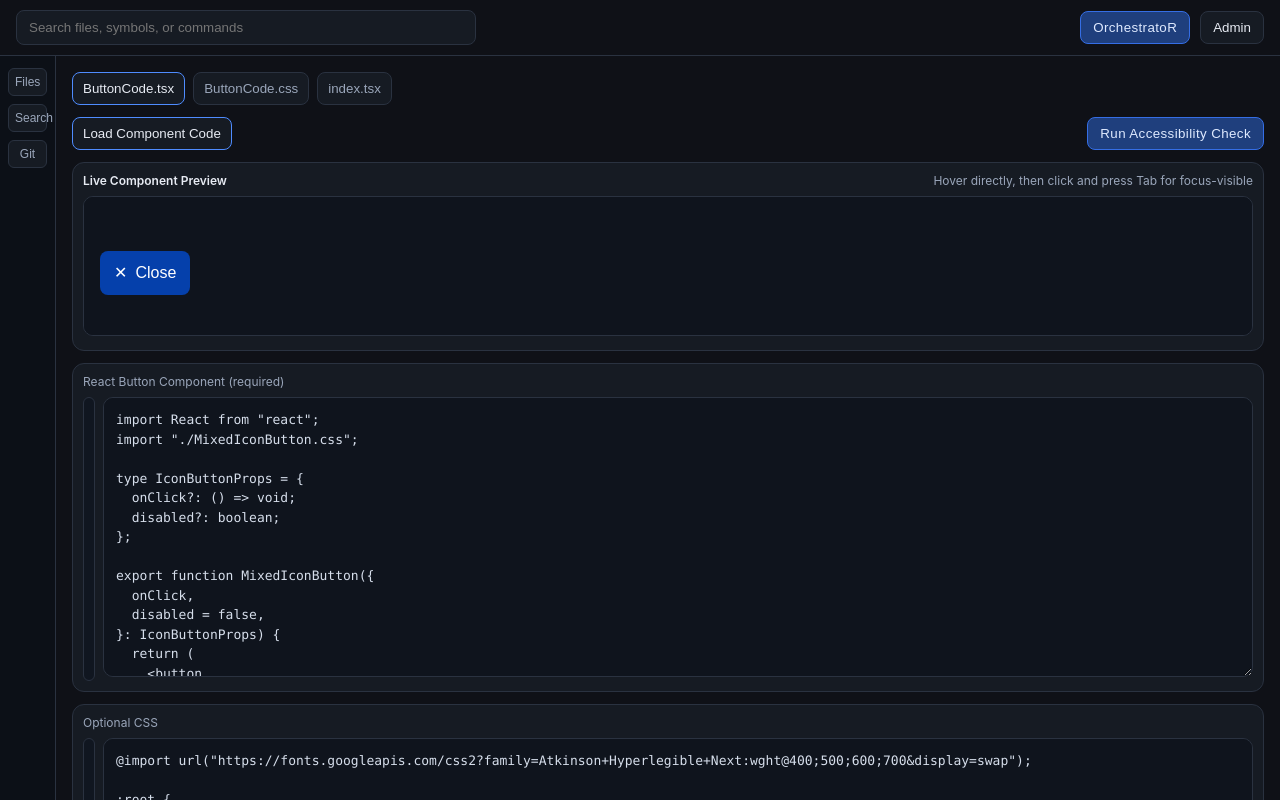
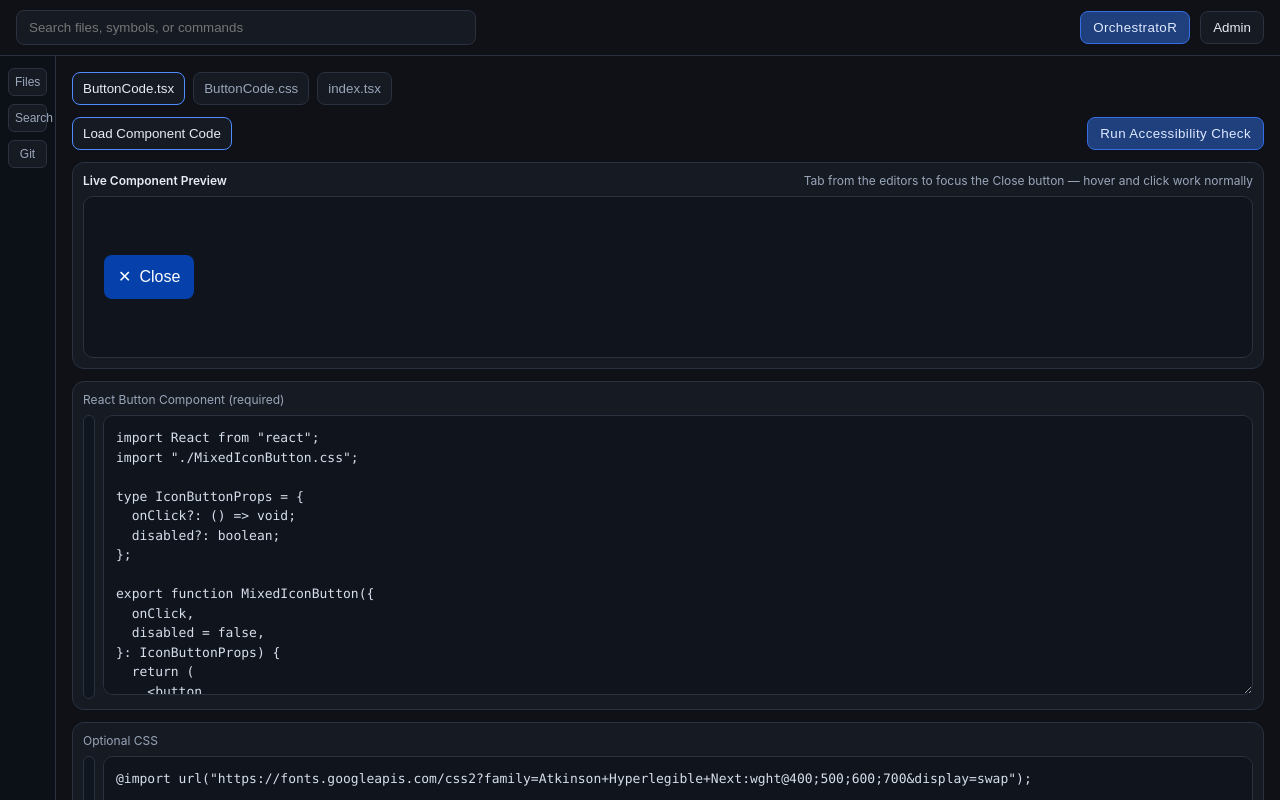
Before and after one commit to orchestratorlabs/orchestrator, a React (Vite) app: page / in a window 1280 px wide. Built offline with nearby package versions, Linux system fonts and the light colour scheme; a web font is replaced by a local one.

Commit message:
Update Orchestrator MVP workspace and accessibility evaluator

```diff
--- a/src/features/orchestrator/evaluator/buttonEvaluator.ts
+++ b/src/features/orchestrator/evaluator/buttonEvaluator.ts
@@ -49,8 +49,9 @@ const RULES: RuleDefinition[] = [
   },
   {
     ruleId: "rule-6-non-text-contrast",
-    ruleName: "Non-Text Contrast",
-    sourceReference: "orchestrator_button_health_score_rag.txt Rule 6",
+    ruleName: "Focus Indicator Contrast",
+    sourceReference:
+      "WCAG 1.4.11 Non-text Contrast (AA) · orchestrator_button_health_score_rag.txt Rule 6",
     defaultSeverity: "Medium",
     deduction: 10
   },
--- /dev/null
+++ b/src/features/workspace/LiveButtonPreview.tsx
@@ -0,0 +1,117 @@
+import { useLayoutEffect, useRef } from "react";
+import { createRoot, type Root } from "react-dom/client";
+
+/** Shadow :host replaces document :root so design tokens apply inside the preview without touching app :root. */
+function scopePreviewCss(css: string): string {
+  return css.replace(/:root\b/g, ":host");
+}
+
+const PREVIEW_SHELL_CSS = `
+:host {
+  display: block;
+  box-sizing: border-box;
+  color-scheme: dark;
+  background: #0f141d;
+  color: #d6deeb;
+  font-family: Inter, system-ui, -apple-system, Segoe UI, Roboto, sans-serif;
+  min-height: 120px;
+  width: 100%;
+}
+.preview-canvas {
+  min-height: 120px;
+  padding: 20px;
+  display: flex;
+  align-items: center;
+  justify-content: flex-start;
+  overflow: visible;
+}
+.preview-empty {
+  min-height: 120px;
+  padding: 16px;
+  color: #9aa6ba;
+  font-size: 12px;
+  display: flex;
+  align-items: center;
+}
+`;
+
+function hasRenderableButton(reactCode: string): boolean {
+  return /<button\b/i.test(reactCode);
+}
+
+function PreviewContent({ reactCode }: { reactCode: string }) {
+  if (!hasRenderableButton(reactCode)) {
+    return (
+      <div className="preview-empty">
+        No renderable <code>&lt;button&gt;</code> found in current React editor content.
+      </div>
+    );
+  }
+
+  return (
+    <div className="preview-canvas">
+      <button type="button" className="icon-btn" onClick={() => {}}>
+        <span aria-hidden="true" className="icon-btn__icon">
+          ✕
+        </span>
+        <span className="icon-btn__label">Close</span>
+      </button>
+    </div>
+  );
+}
+
+export interface LiveButtonPreviewProps {
+  cssCode: string;
+  reactCode: string;
+}
+
+/**
+ * Renders the MVP button preview in an open shadow root so edited `.icon-btn` / token CSS
+ * does not collide with the host app, while keeping a real native button in normal tab order.
+ */
+export function LiveButtonPreview({ cssCode, reactCode }: LiveButtonPreviewProps) {
+  const hostRef = useRef<HTMLDivElement>(null);
+  const userStyleRef = useRef<HTMLStyleElement | null>(null);
+  const reactRootRef = useRef<Root | null>(null);
+
+  useLayoutEffect(() => {
+    const el = hostRef.current;
+    if (!el) {
+      return;
+    }
+
+    const shadow = el.shadowRoot ?? el.attachShadow({ mode: "open" });
+
+    if (!shadow.querySelector("[data-preview-mount]")) {
+      const shell = document.createElement("style");
+      shell.setAttribute("data-preview-shell", "");
+      shell.textContent = PREVIEW_SHELL_CSS;
+      const userStyle = document.createElement("style");
+      userStyle.setAttribute("data-preview-user", "");
+      const mount = document.createElement("div");
+      mount.setAttribute("data-preview-mount", "");
+      shadow.append(shell, userStyle, mount);
+      userStyleRef.current = userStyle;
+      reactRootRef.current = createRoot(mount);
+    }
+
+    return () => {
+      reactRootRef.current?.unmount();
+      reactRootRef.current = null;
+      userStyleRef.current = null;
+      shadow.replaceChildren();
+    };
+  }, []);
+
+  useLayoutEffect(() => {
+    if (userStyleRef.current) {
+      userStyleRef.current.textContent = scopePreviewCss(cssCode);
+    }
+  }, [cssCode]);
+
+  useLayoutEffect(() => {
+    reactRootRef.current?.render(<PreviewContent reactCode={reactCode} />);
+  }, [reactCode]);
+
+  return <div ref={hostRef} className="live-button-preview-host" />;
+}
--- a/src/features/workspace/WorkspacePane.tsx
+++ b/src/features/workspace/WorkspacePane.tsx
@@ -1,5 +1,6 @@
 import { useEffect, useMemo, useRef, useState } from "react";
 import type { EvaluationResult, RuleResult } from "../orchestrator/types/evaluation";
+import { LiveButtonPreview } from "./LiveButtonPreview";
 
 const SAMPLE_TSX = `import React from "react";
 import "./MixedIconButton.css";
@@ -395,73 +396,6 @@ function scrollTextareaToLine(textarea: HTMLTextAreaElement, line: number) {
   textarea.scrollTo({ top: targetTop, behavior: "smooth" });
 }
 
-function buildPreviewMarkup(reactCode: string): string | null {
-  const buttonMatch = reactCode.match(/<button\b[\s\S]*?<\/button>/m);
-  if (!buttonMatch) {
-    return null;
-  }
-
-  return buttonMatch[0]
-    .replace(/\bclassName=/g, "class=")
-    .replace(/\s+onClick=\{[^}]*\}/g, "")
-    .replace(/\s+\w+=\{[^}]*\}/g, "");
-}
-
-function buildPreviewDocument(reactCode: string, cssCode: string): string {
-  const buttonMarkup = buildPreviewMarkup(reactCode);
-  const content = buttonMarkup
-    ? `<div class="preview-canvas">${buttonMarkup}</div>`
-    : '<div class="preview-empty">No renderable <button> found in current React editor content.</div>';
-
-  return `<!doctype html>
-<html lang="en">
-  <head>
-    <meta charset="utf-8" />
-    <meta name="viewport" content="width=device-width, initial-scale=1" />
-    <style>
-      :root { color-scheme: dark; }
-      body {
-        margin: 0;
-        background: #0f141d;
-        color: #d6deeb;
-        font-family: Inter, system-ui, -apple-system, Segoe UI, Roboto, sans-serif;
-      }
-      .preview-canvas {
-        min-height: 120px;
-        padding: 16px;
-        display: flex;
-        align-items: center;
-        justify-content: flex-start;
-      }
-      .preview-empty {
-        min-height: 120px;
-        padding: 16px;
-        color: #9aa6ba;
-        font-size: 12px;
-        display: flex;
-        align-items: center;
-      }
-      ${cssCode}
-    </style>
-  </head>
-  <body>
-    ${content}
-    <script>
-      (function () {
-        const previewButton = document.querySelector("button");
-        if (!previewButton) return;
-        if (!previewButton.getAttribute("type")) {
-          previewButton.setAttribute("type", "button");
-        }
-        previewButton.addEventListener("click", function (event) {
-          event.preventDefault();
-        });
-      })();
-    </script>
-  </body>
-</html>`;
-}
-
 export function WorkspacePane({
   reactCode,
   cssCode,
@@ -477,7 +411,6 @@ export function WorkspacePane({
     () => buildAnnotations(evaluationResult, reactCode, cssCode),
     [evaluationResult, reactCode, cssCode]
   );
-  const previewDocument = useMemo(() => buildPreviewDocument(reactCode, cssCode), [reactCode, cssCode]);
   const tsxAnnotations = annotations.filter((annotation) => annotation.target === "tsx");
   const cssAnnotations = annotations.filter((annotation) => annotation.target === "css");
   const selectedAnnotation = selectedFindingRuleId
@@ -529,14 +462,9 @@ export function WorkspacePane({
       <section className="editor-block preview-block">
         <div className="preview-header">
           <p className="preview-title">Live Component Preview</p>
-          <span className="muted">Hover directly, then click and press Tab for focus-visible</span>
+          <span className="muted">Tab from the editors to focus the Close button — hover and click work normally</span>
         </div>
-        <iframe
-          title="Live button component preview"
-          className="component-preview-frame"
-          srcDoc={previewDocument}
-          sandbox="allow-scripts"
-        />
+        <LiveButtonPreview cssCode={cssCode} reactCode={reactCode} />
       </section>
 
       <div className="editor-stack">
--- a/src/styles.css
+++ b/src/styles.css
@@ -186,12 +186,13 @@ body {
   font-weight: 600;
 }
 
-.component-preview-frame {
+.live-button-preview-host {
   width: 100%;
-  height: 140px;
+  min-height: 160px;
   border: 1px solid var(--border);
   border-radius: 10px;
   background: #0f141d;
+  overflow: visible;
 }
 
 .editor-block {
```
